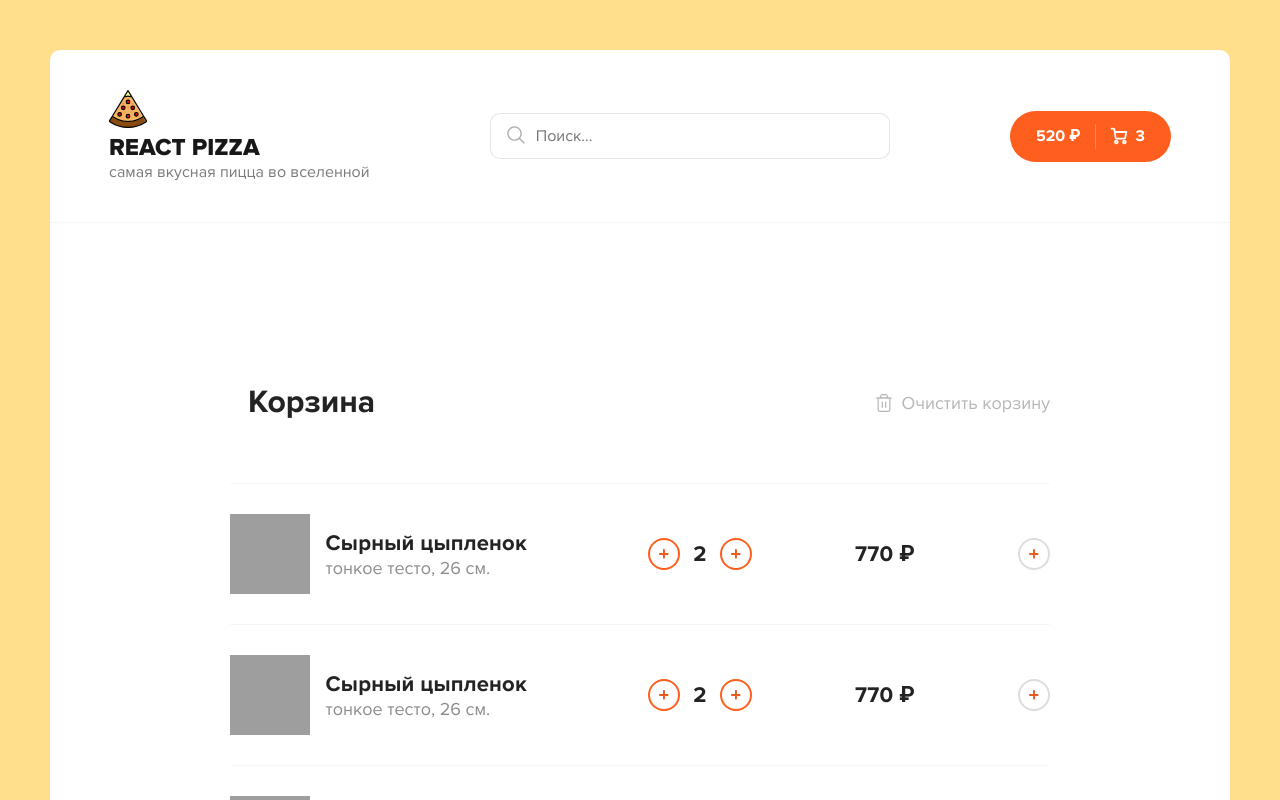
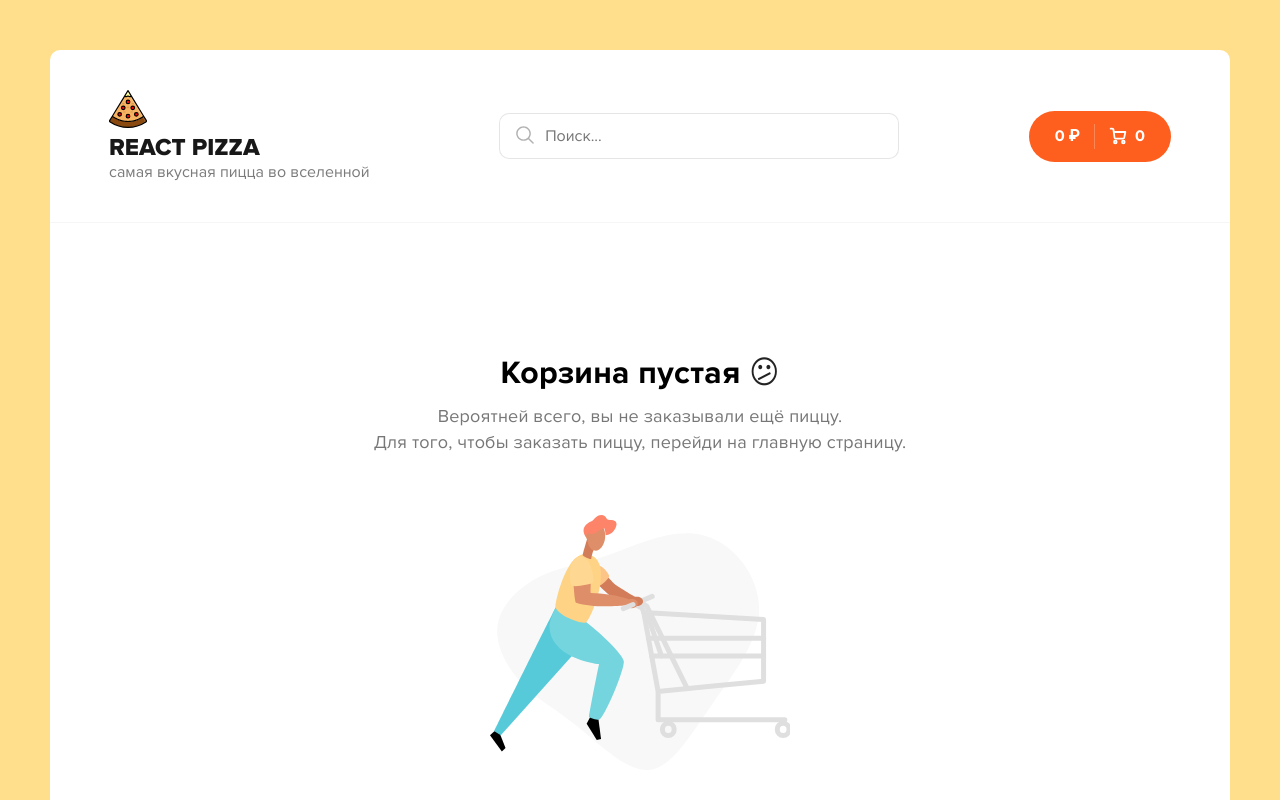
Before and after one commit to alexeyBogatyrevFrontend/react-pizza, a React (Create React App) app: page /cart in a window 1280 px wide. Shown: the top 800 px of the page. Built offline with nearby package versions, Linux system fonts and the light colour scheme; grey boxes are pictures that could not be loaded.

Commit message:
add logic into redux  for cart, also add logic for hide popup

```diff
--- a/src/components/cart/CartItem.jsx
+++ b/src/components/cart/CartItem.jsx
@@ -1,35 +1,121 @@
 import React from 'react'
+import { useDispatch } from 'react-redux'
+import { addItem, minusItem, removeItem } from '../../redux/slices/cartSlice'
 
-const CartItem = () => {
+const CartItem = ({ item }) => {
+    const dispatch = useDispatch()
+
+    const addItemHandler = () => {
+        dispatch(addItem(item))
+    }
+
+    const minusItemHandler = () => {
+        if (item.count > 1) {
+            dispatch(minusItem(item))
+        } else {
+            if (
+                window.confirm(
+                    `Ты точно хочешь удалить "${item.title}" из заказа?`
+                )
+            ) {
+                dispatch(removeItem(item.id))
+            }
+        }
+    }
+
+    const removeItemHandler = () => {
+        if (
+            window.confirm(`Ты точно хочешь удалить "${item.title}" из заказа?`)
+        ) {
+            dispatch(removeItem(item.id))
+        }
+    }
+
     return (
         <div className="cart__item">
             <div className="cart__item-img">
                 <img
                     className="pizza-block__image"
-                    src="https://dodopizza-a.akamaihd.net/static/Img/Products/Pizza/ru-RU/b750f576-4a83-48e6-a283-5a8efb68c35d.jpg"
+                    src={`${item.imageUrl}`}
                     alt="Pizza"
                 />
             </div>
             <div className="cart__item-info">
-                <h3>Сырный цыпленок</h3>
-                <p>тонкое тесто, 26 см.</p>
+                <h3>{item.title}</h3>
+                <p>
+                    {item.type} тесто, {item.size} см.
+                </p>
             </div>
             <div className="cart__item-count">
-                <div className="button button--outline button--circle cart__item-count-minus">
-                    <img src="/img/plus.svg" alt="plus" />
-                </div>
-                <b>2</b>
-                <div className="button button--outline button--circle cart__item-count-plus">
-                    <img src="/img/plus.svg" alt="plus" />
-                </div>
+                <button
+                    className="button button--outline button--circle cart__item-count-minus"
+                    onClick={minusItemHandler}
+                >
+                    <svg
+                        width="10"
+                        height="10"
+                        viewBox="0 0 10 10"
+                        fill="none"
+                        xmlns="http://www.w3.org/2000/svg"
+                    >
+                        <path
+                            d="M5.92001 3.84V5.76V8.64C5.92001 9.17016 5.49017 9.6 4.96001 9.6C4.42985 9.6 4.00001 9.17016 4.00001 8.64L4 5.76L4.00001 3.84V0.96C4.00001 0.42984 4.42985 0 4.96001 0C5.49017 0 5.92001 0.42984 5.92001 0.96V3.84Z"
+                            fill="#EB5A1E"
+                        ></path>
+                        <path
+                            d="M5.75998 5.92001L3.83998 5.92001L0.959977 5.92001C0.429817 5.92001 -2.29533e-05 5.49017 -2.29301e-05 4.96001C-2.2907e-05 4.42985 0.429817 4.00001 0.959977 4.00001L3.83998 4L5.75998 4.00001L8.63998 4.00001C9.17014 4.00001 9.59998 4.42985 9.59998 4.96001C9.59998 5.49017 9.17014 5.92001 8.63998 5.92001L5.75998 5.92001Z"
+                            fill="#EB5A1E"
+                        ></path>
+                    </svg>
+                </button>
+                <b>{item.count}</b>
+                <button
+                    className="button button--outline button--circle cart__item-count-plus"
+                    onClick={addItemHandler}
+                >
+                    <svg
+                        width="10"
+                        height="10"
+                        viewBox="0 0 10 10"
+                        fill="none"
+                        xmlns="http://www.w3.org/2000/svg"
+                    >
+                        <path
+                            d="M5.92001 3.84V5.76V8.64C5.92001 9.17016 5.49017 9.6 4.96001 9.6C4.42985 9.6 4.00001 9.17016 4.00001 8.64L4 5.76L4.00001 3.84V0.96C4.00001 0.42984 4.42985 0 4.96001 0C5.49017 0 5.92001 0.42984 5.92001 0.96V3.84Z"
+                            fill="#EB5A1E"
+                        ></path>
+                        <path
+                            d="M5.75998 5.92001L3.83998 5.92001L0.959977 5.92001C0.429817 5.92001 -2.29533e-05 5.49017 -2.29301e-05 4.96001C-2.2907e-05 4.42985 0.429817 4.00001 0.959977 4.00001L3.83998 4L5.75998 4.00001L8.63998 4.00001C9.17014 4.00001 9.59998 4.42985 9.59998 4.96001C9.59998 5.49017 9.17014 5.92001 8.63998 5.92001L5.75998 5.92001Z"
+                            fill="#EB5A1E"
+                        ></path>
+                    </svg>
+                </button>
             </div>
             <div className="cart__item-price">
-                <b>770 ₽</b>
+                <b>{item.price * item.count} ₽</b>
             </div>
             <div className="cart__item-remove">
-                <div className="button button--outline button--circle">
-                    <img src="/img/plus.svg" alt="plus" />
-                </div>
+                <button
+                    className="button button--outline button--circle"
+                    onClick={removeItemHandler}
+                >
+                    <svg
+                        width="10"
+                        height="10"
+                        viewBox="0 0 10 10"
+                        fill="none"
+                        xmlns="http://www.w3.org/2000/svg"
+                    >
+                        <path
+                            d="M5.92001 3.84V5.76V8.64C5.92001 9.17016 5.49017 9.6 4.96001 9.6C4.42985 9.6 4.00001 9.17016 4.00001 8.64L4 5.76L4.00001 3.84V0.96C4.00001 0.42984 4.42985 0 4.96001 0C5.49017 0 5.92001 0.42984 5.92001 0.96V3.84Z"
+                            fill="#EB5A1E"
+                        ></path>
+                        <path
+                            d="M5.75998 5.92001L3.83998 5.92001L0.959977 5.92001C0.429817 5.92001 -2.29533e-05 5.49017 -2.29301e-05 4.96001C-2.2907e-05 4.42985 0.429817 4.00001 0.959977 4.00001L3.83998 4L5.75998 4.00001L8.63998 4.00001C9.17014 4.00001 9.59998 4.42985 9.59998 4.96001C9.59998 5.49017 9.17014 5.92001 8.63998 5.92001L5.75998 5.92001Z"
+                            fill="#EB5A1E"
+                        ></path>
+                    </svg>
+                </button>
             </div>
         </div>
     )
--- a/src/components/header/Header.jsx
+++ b/src/components/header/Header.jsx
@@ -2,8 +2,13 @@ import React from 'react'
 import { Link } from 'react-router-dom'
 
 import Search from '../UI/search/Search'
+import { useSelector } from 'react-redux'
 
 const Header = () => {
+    const { totalPrice, totalCount, items } = useSelector(
+        (state) => state.cartSlice
+    )
+
     return (
         <header className="header">
             <div className="container">
@@ -24,7 +29,7 @@ const Header = () => {
                 <div className="header__cart">
                     <Link to="/cart">
                         <div className="button button--cart">
-                            <span>520 ₽</span>
+                            <span>{totalPrice} ₽</span>
                             <div className="button__delimiter"></div>
                             <svg
                                 width="18"
@@ -55,7 +60,7 @@ const Header = () => {
                                     strokeLinejoin="round"
                                 />
                             </svg>
-                            <span>3</span>
+                            <span>{totalCount}</span>
                         </div>
                     </Link>
                 </div>
--- a/src/pages/Cart.jsx
+++ b/src/pages/Cart.jsx
@@ -4,60 +4,49 @@ import MyButton from '../components/UI/button/MyButton'
 
 import c from './Cart.module.scss'
 import CartItem from '../components/cart/CartItem'
+import { useDispatch, useSelector } from 'react-redux'
+import { clearItems } from '../redux/slices/cartSlice'
 
 const Cart = () => {
+    const { totalPrice, totalCount, items } = useSelector(
+        (state) => state.cartSlice
+    )
+    const dispatch = useDispatch()
+
+    const clearCart = () => {
+        if (window.confirm('Очистить корзину?')) {
+            dispatch(clearItems())
+        }
+    }
+
     return (
-        // <div className={c.cart}>
-        //     <h2>
-        //         Корзина пустая <span>😕</span>
-        //     </h2>
-        //     <p>
-        //         Вероятней всего, вы не заказывали ещё пиццу. <br /> Для того,
-        //         чтобы заказать пиццу, перейди на главную страницу.
-        //     </p>
-        //     <img
-        //         width={300}
-        //         height={255}
-        //         src="/img/empty-cart.svg"
-        //         alt="empty-cart"
-        //     />
-        //     <Link to="/home">
-        //         <MyButton style={{ background: '#282828' }}>
-        //             Вернуться назад
-        //         </MyButton>
-        //     </Link>
-
-        // </div>
         <div style={{ maxWidth: '820px', margin: '90px auto' }}>
+            {items.length ? (
                 <div className="cart">
                     <div className="cart__top">
                         <h2 className="content__title">
                             {' '}
                             <img src="/img/cart.svg" alt="cart" /> Корзина
                         </h2>
-                    <div className="cart__clear">
+                        <button className="cart__clear" onClick={clearCart}>
                             <img src="/img/trash.svg" alt="trash" />
                             <span>Очистить корзину</span>
-                    </div>
+                        </button>
                     </div>
                     <div className="content__items">
-                    <CartItem />
-                    <CartItem />
-                    <CartItem />
-                    <CartItem />
-                    <CartItem />
-                    <CartItem />
-                    <CartItem />
+                        {items.map((item, index) => (
+                            <CartItem key={index} item={item} />
+                        ))}
                     </div>
                     <div className="cart__bottom">
                         <div className="cart__bottom-details">
                             <span>
                                 {' '}
-                            Всего пицц: <b>3 шт.</b>{' '}
+                                Всего пицц: <b>{totalCount} шт.</b>{' '}
                             </span>
                             <span>
                                 {' '}
-                            Сумма заказа: <b>900 ₽</b>{' '}
+                                Сумма заказа: <b>{totalPrice} ₽</b>{' '}
                             </span>
                         </div>
                         <div className="cart__bottom-buttons">
@@ -81,6 +70,28 @@ const Cart = () => {
                         </div>
                     </div>
                 </div>
+            ) : (
+                <div className={c.cart}>
+                    <h2>
+                        Корзина пустая <span>😕</span>
+                    </h2>
+                    <p>
+                        Вероятней всего, вы не заказывали ещё пиццу. <br /> Для
+                        того, чтобы заказать пиццу, перейди на главную страницу.
+                    </p>
+                    <img
+                        width={300}
+                        height={255}
+                        src="/img/empty-cart.svg"
+                        alt="empty-cart"
+                    />
+                    <Link to="/home">
+                        <MyButton style={{ background: '#282828' }}>
+                            Вернуться назад
+                        </MyButton>
+                    </Link>
+                </div>
+            )}
         </div>
     )
 }
--- /dev/null
+++ b/src/redux/slices/cartSlice.js
@@ -0,0 +1,69 @@
+import { createSlice } from '@reduxjs/toolkit'
+
+const initialState = {
+    totalPrice: 0,
+    totalCount: 0,
+    items: [],
+}
+
+export const cartSlice = createSlice({
+    name: 'cart',
+    initialState,
+    reducers: {
+        addItem: (state, action) => {
+            const findItem = state.items.find(
+                (obj) => obj.id === action.payload.id
+            )
+
+            if (findItem) {
+                findItem.count++
+            } else {
+                state.items.push({ ...action.payload, count: 1 })
+            }
+
+            state.totalPrice = state.items.reduce((sum, obj) => {
+                return obj.price * obj.count + sum
+            }, 0)
+            state.totalCount = state.items.reduce(
+                (sum, item) => sum + item.count,
+                0
+            )
+        },
+        minusItem: (state, action) => {
+            const findItem = state.items.find(
+                (obj) => obj.id === action.payload.id
+            )
+
+            if (findItem) {
+                findItem.count--
+            }
+
+            state.totalPrice = state.items.reduce((sum, obj) => {
+                return obj.price * obj.count + sum
+            }, 0)
+            state.totalCount = state.items.reduce(
+                (sum, item) => sum + item.count,
+                0
+            )
+        },
+        removeItem: (state, action) => {
+            state.items = state.items.filter((obj) => obj.id !== action.payload)
+            state.totalPrice = state.items.reduce((sum, obj) => {
+                return obj.price * obj.count + sum
+            }, 0)
+            state.totalCount = state.items.reduce(
+                (sum, item) => sum + item.count,
+                0
+            )
+        },
+        clearItems: (state) => {
+            state.items = []
+            state.totalPrice = 0
+            state.totalCount = 0
+        },
+    },
+})
+
+export const { addItem, minusItem, removeItem, clearItems } = cartSlice.actions
+
+export default cartSlice.reducer
--- a/src/redux/store.js
+++ b/src/redux/store.js
@@ -1,8 +1,10 @@
 import { configureStore } from '@reduxjs/toolkit'
 import filterSlice from './slices/filterSlice'
+import cartSlice from './slices/cartSlice'
 
 export const store = configureStore({
     reducer: {
         filterSlice,
+        cartSlice,
     },
 })
--- a/src/scss/app.scss
+++ b/src/scss/app.scss
@@ -97,11 +97,15 @@ body {
   }
 
   &__clear {
+    background-color: inherit;
+    border: none;
     display: flex;
     align-items: center;
     cursor: pointer;
     @include noselect();
-
+    &:active {
+      transform: scale(0.98);
+    }
     span {
       display: inline-block;
       margin-left: 7px;
```
Also changed, not shown: src/components/pizza-block/PizzaBlock.jsx (+26 -4 lines), src/components/sort/Sort.jsx (+20 -2 lines). Lines whose indentation alone changed are shown as unchanged.
